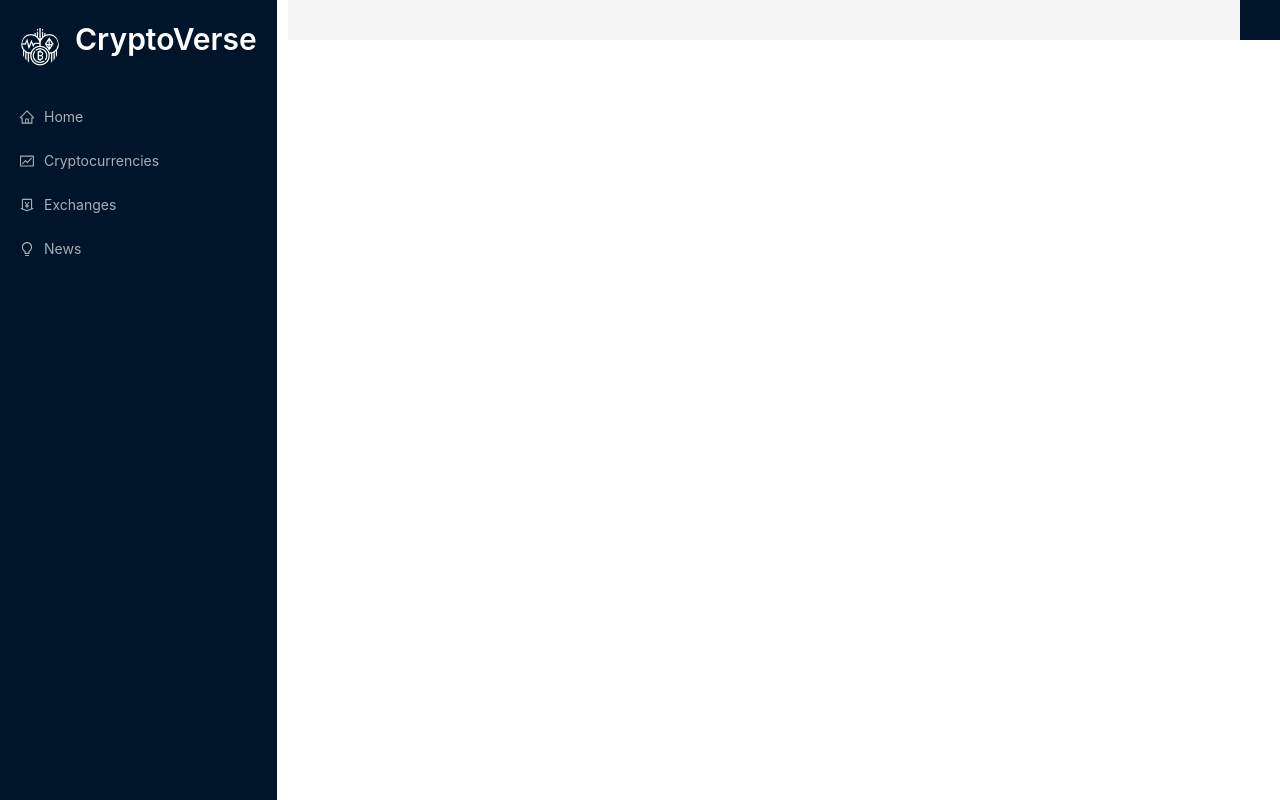
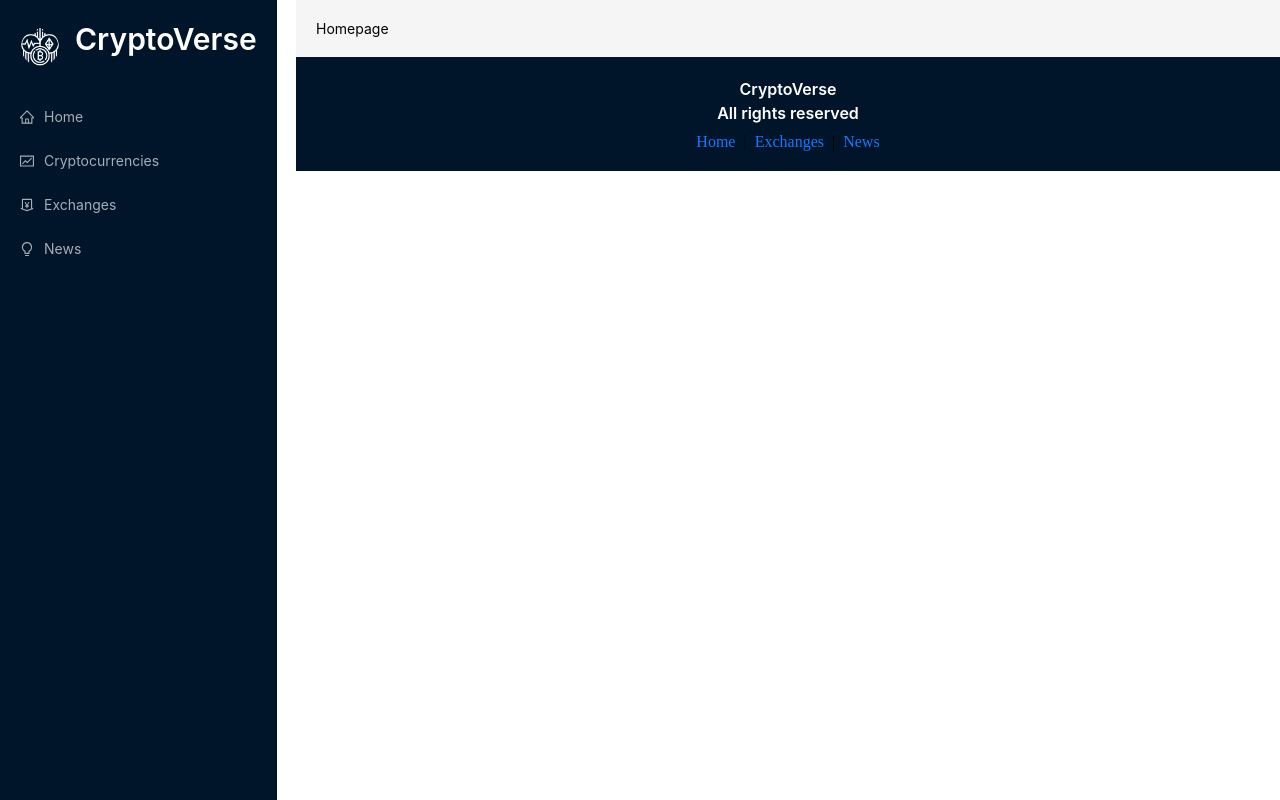
Before and after one commit to krischald-21/cryptoverse, a React (Vite) app: page / in a window 1280 px wide. Built offline with nearby package versions, Linux system fonts and the light colour scheme.

Commit message:
fix Page Routes

```diff
--- a/src/App.jsx
+++ b/src/App.jsx
@@ -22,20 +22,32 @@ const App = () => {
           <div className="routes">
             {/* Routes */}
             <Routes>
-              <Route path="/" exact component={Homepage} />
-              <Route path="/exchanges" exact component={Exchanges} />
+              <Route path="/" exact element={<Homepage />} />
+              <Route path="/exchanges" exact element={<Exchanges />} />
               <Route
                 path="/cryptocurrencies"
                 exact
-                component={Cryptocurrencies}
+                element={<Cryptocurrencies />}
               />
-              <Route path="/crypto/:coinId" exact component={CryptoDetails} />
-              <Route path="/news" exact component={News} />
+              <Route path="/crypto/:coinId" exact element={<CryptoDetails />} />
+              <Route path="/news" exact element={<News />} />
             </Routes>
           </div>
         </Layout>
+        <div className="footer">
+          <Typography.Title
+            level={5}
+            style={{ color: "white", textAlign: "center" }}
+          >
+            CryptoVerse <br />
+            All rights reserved
+          </Typography.Title>
+          <Space>
+            <Link to="/">Home</Link> |<Link to="/exchanges">Exchanges</Link> |
+            <Link to="/news">News</Link>
+          </Space>
+        </div>
       </div>
-      <div className="footer"></div>
     </div>
   );
 };
```
